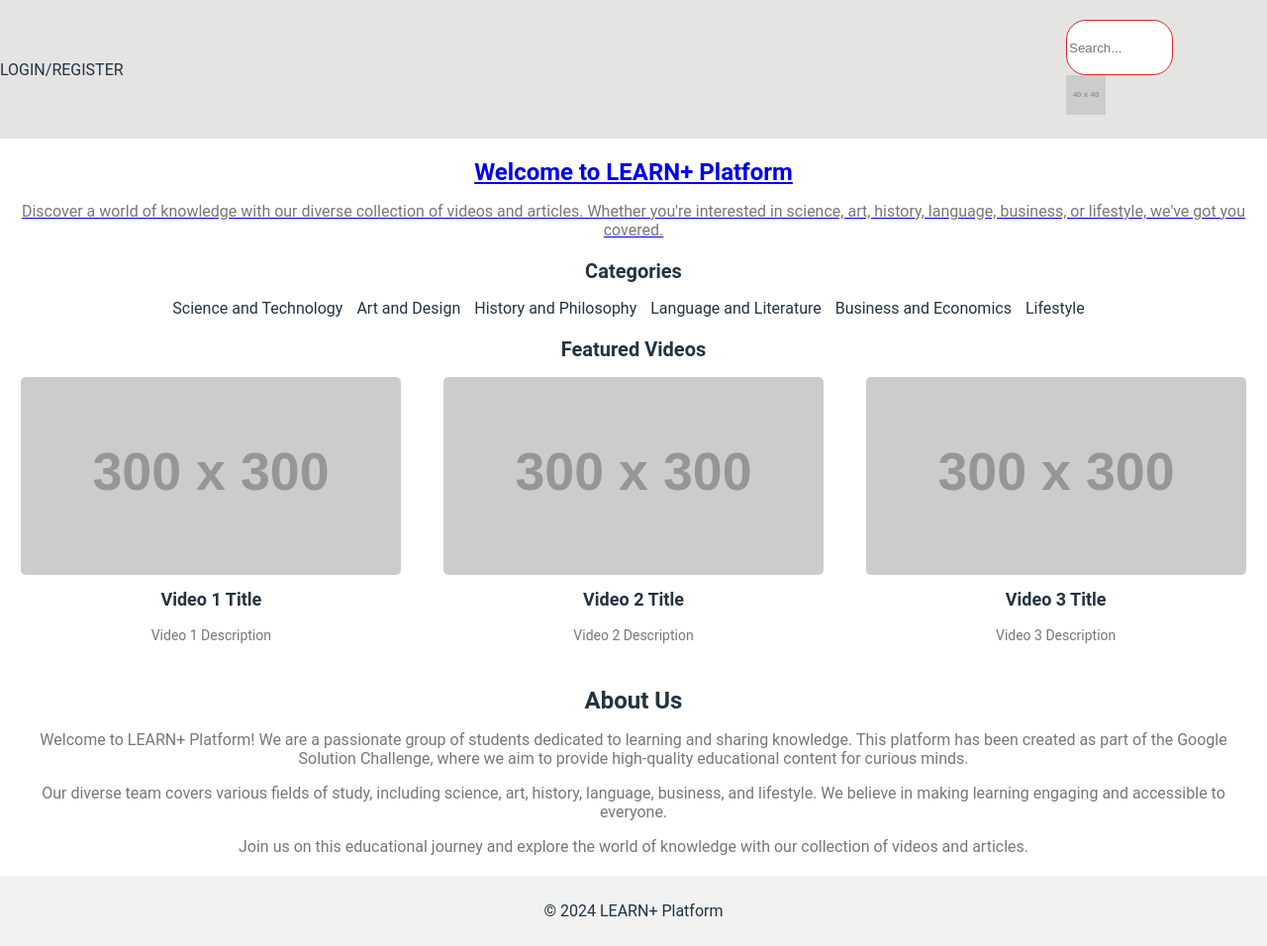
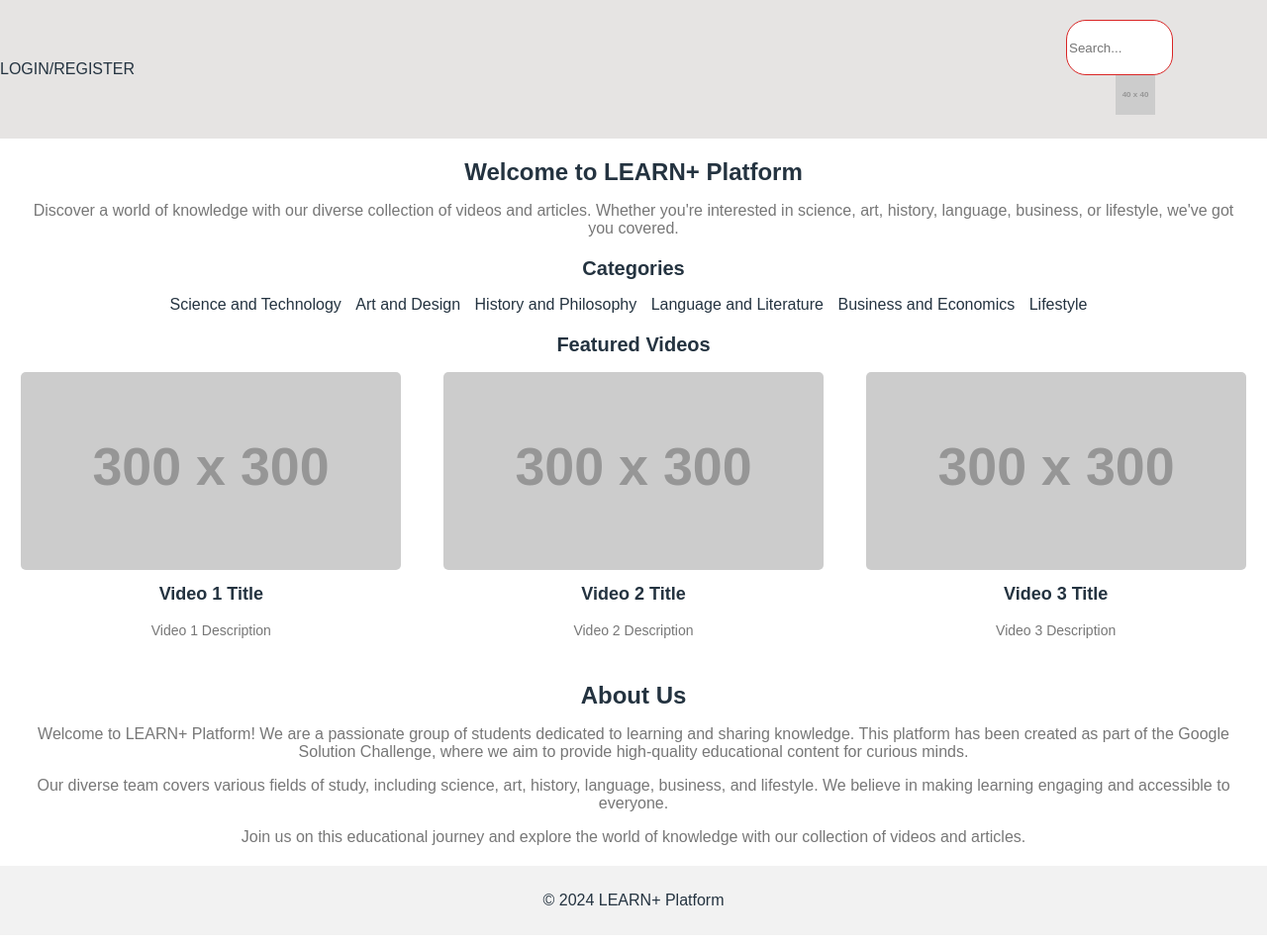
Before and after one commit to uuu4/learn-plus, a plain HTML site: page index.html in a window 1280 px wide. Shown: the whole page at 99% size. Drawn offline with Linux system fonts and the light colour scheme; placeholder pictures from the web are drawn by us; a script that the page names is missing.

Commit message:
Update style.css

```diff
--- a/style.css
+++ b/style.css
@@ -1,6 +1,6 @@
 /* Genel Stil */
 body {
-    font-family: "Roboto", sans-serif;
+    font-family: "Source Code Pro", sans-serif;
     font-size: 16px;
     color: #243340;
     margin: 0;
@@ -47,9 +47,10 @@ header {
     box-shadow: 0 0 10px rgba(0, 0, 0, 0.1);
 }
 
-.kullanici-profili {
-    width: 50px;
+.user-profile {
+    width: 90px;
     text-align: right;
+    font-family: "Kode Mono";
 }
 
 .kullanici-profili img {
@@ -180,5 +181,13 @@ footer {
     color: #243340;
     text-align: center;
     padding: 10px;
-    width: 100%;
+  width: 100%;}
+
+  a{
+    text-decoration: none;
+    color: #243340;
+  transition: color 0.3s ease;
+  }
+a:hover{
+  color:#F25050;
 }
```
